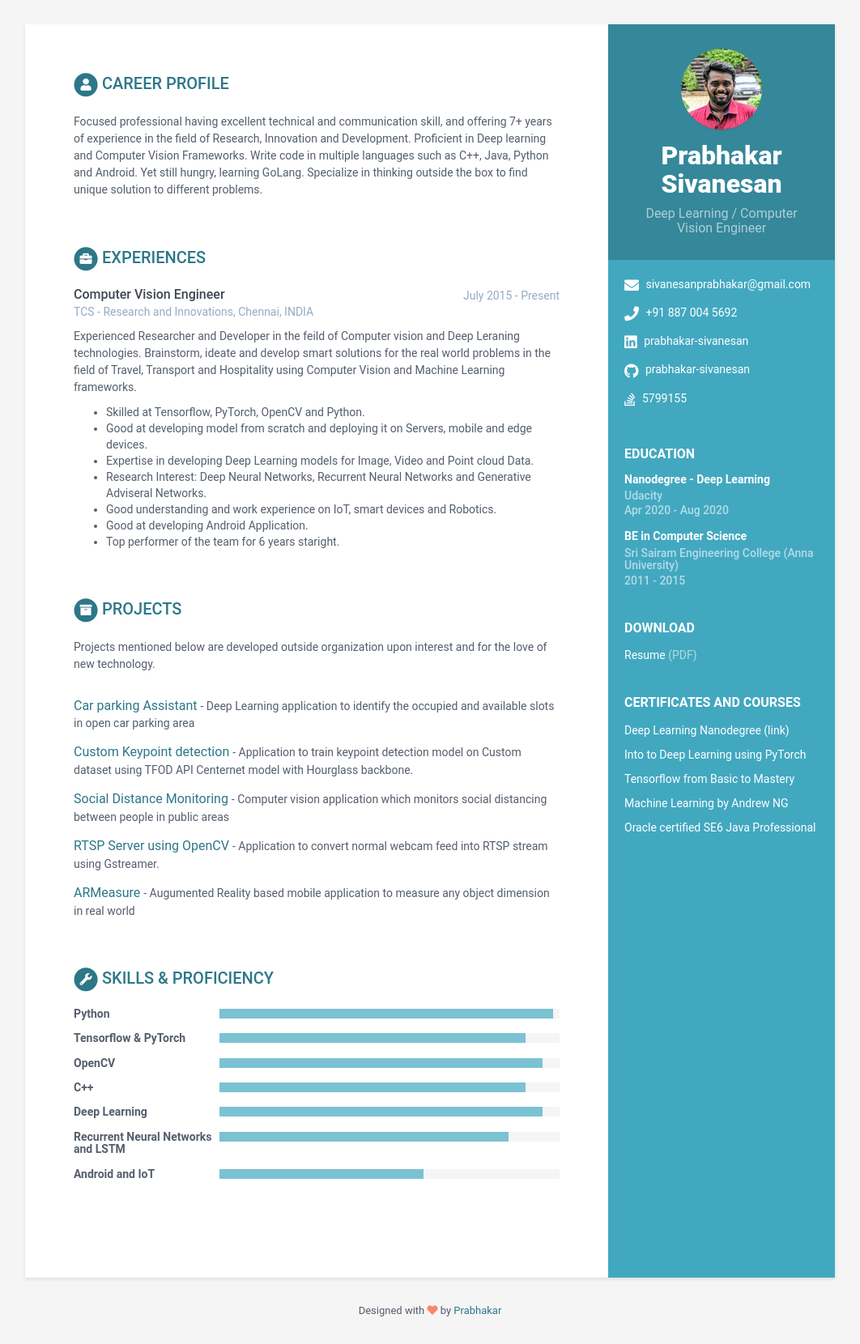
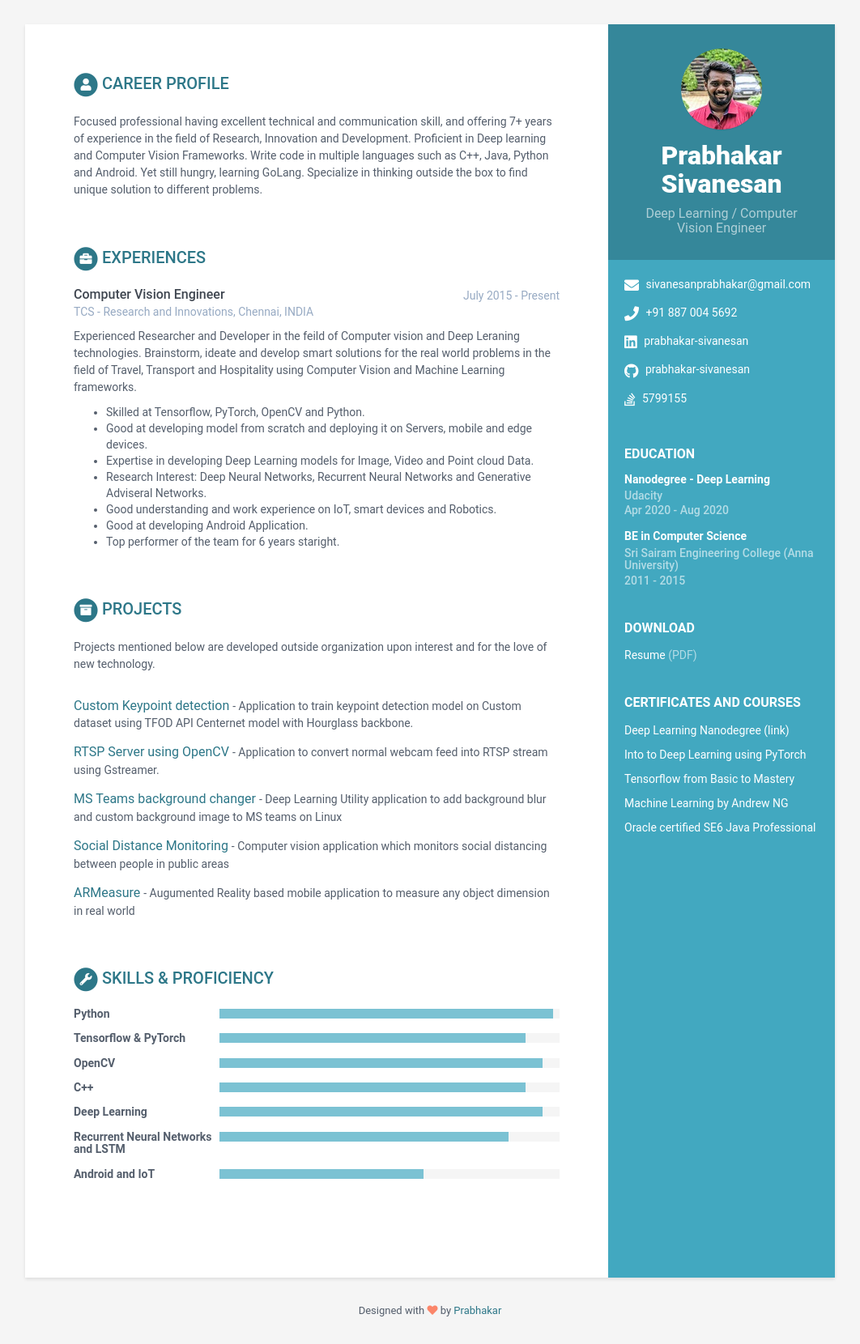
Before and after one commit to prabhakar-sivanean/me, a Jekyll site: the page built from index.html, in a window 1280 px wide. Shown: the whole page at 81% size, without its empty margins (109-1171 px from the left). Built offline with Jekyll 4.4.1, drawn with Linux system fonts in a browser that asks for light colours.

Commit message:
updated with latest projects

```diff
--- a/_data/data.yml
+++ b/_data/data.yml
@@ -90,21 +90,22 @@ projects:
     intro: >
       Projects mentioned below are developed outside organization upon interest and for the love of new technology.
     assignments:
-      - title: Car parking Assistant
-        link: "#hook"
-        tagline: "Deep Learning application to identify the occupied and available slots in open car parking area"
 
       - title: Custom Keypoint detection
         link: "https://github.com/prabhakar-sivanesan/Custom-keypoint-detection"
         tagline: "Application to train keypoint detection model on Custom dataset using TFOD API Centernet model with Hourglass backbone."
 
+      - title: RTSP Server using OpenCV
+        link: "https://github.com/prabhakar-sivanesan/OpenCV-rtsp-server"
+        tagline: "Application to convert normal webcam feed into RTSP stream using Gstreamer."
+
+      - title: MS Teams background changer
+        link: "https://github.com/prabhakar-sivanesan/MS-Teams-background-changer"
+        tagline: "Deep Learning Utility application to add background blur and custom background image to MS teams on Linux"
+
       - title: Social Distance Monitoring
         link: "https://github.com/prabhakar-sivanesan/social-distancing"
         tagline: "Computer vision application which monitors social distancing between people in public areas"
-
-      - title: RTSP Server using OpenCV
-        link: "https://github.com/prabhakar-sivanesan/OpenCV-rtsp-server"
-        tagline: "Application to convert normal webcam feed into RTSP stream using Gstreamer."
 
       - title: ARMeasure
         link: "#"
```
